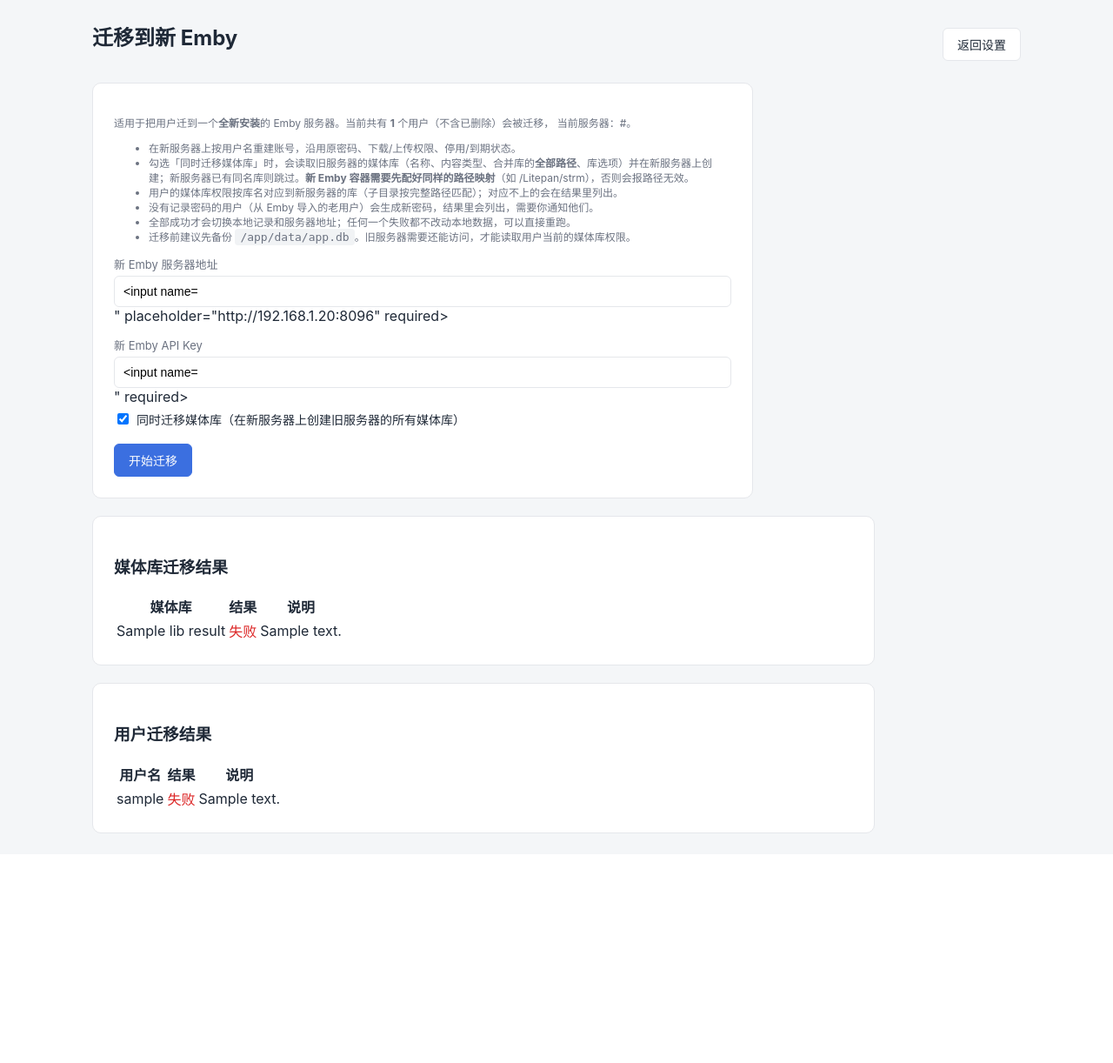
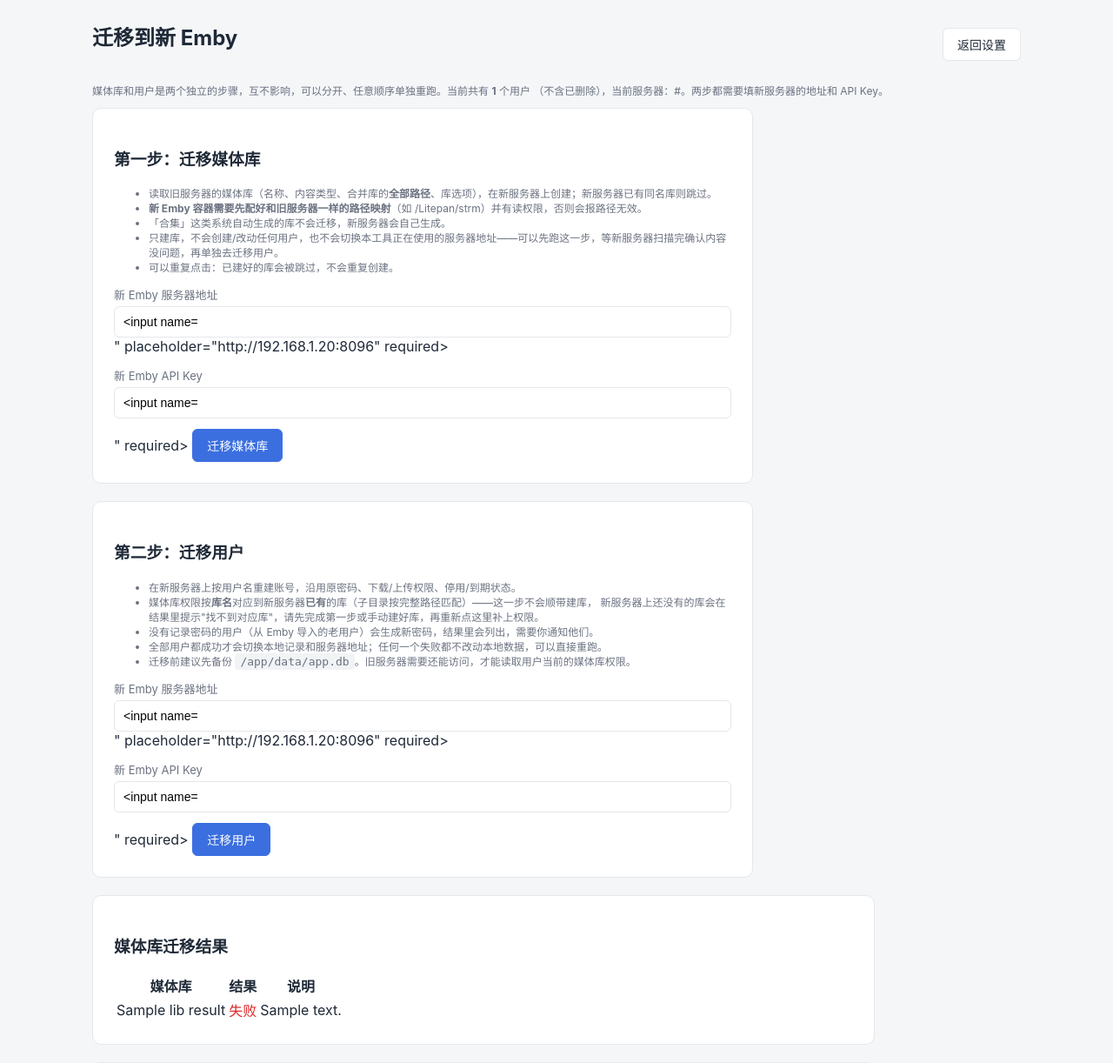
Before and after one commit to guanlu21/emby-manager, a FastAPI app: template app/templates/migrate.html in a window 1280 px wide. Shown: the part 54-1276 px from the top of the page at 87% size. Before the commit the page ends 1012 px from the top, so only its background shows below. Run offline with FastAPI, Linux system fonts and the light colour scheme; the template is opened without the code that fills it: most values are stand-ins (such as "Sample title", 1, 10 or a date in 2020); form fields are guessed from the names that the template uses; parts of the project's set-up code (start-up, migrations or seed data) failed here and were passed over.

Commit message:
Add files via upload

```diff
--- a/app/main.py
+++ b/app/main.py
@@ -1156,29 +1156,96 @@ def migrate_page(request: Request):
     users = db.list_users()
     return render(request, "migrate.html", user_count=len(users),
                   current_url=db.get_setting("emby_url") or "", results=None,
-                  error="", form={})
+                  lib_results=None, error="", form={})
 
 
-@app.post("/migrate/run", response_class=HTMLResponse)
-def migrate_run(request: Request, new_url: str = Form(...), new_api_key: str = Form(...),
-                migrate_libs: str = Form(None)):
+@app.post("/migrate/libraries", response_class=HTMLResponse)
+def migrate_libraries_run(request: Request, new_url: str = Form(...), new_api_key: str = Form(...)):
     """
-    把本地管理的所有用户迁移到一个全新安装的 Emby 服务器：
-    在新服务器上重建账号（带原密码、下载/上传权限、停用状态），按库名映射媒体库，
-    全部成功后才把本地记录的 Emby 用户 ID 换成新服务器的，并切换设置里的服务器地址。
-    任何一个用户失败则不改动本地数据（可修复问题后直接重跑，已在新服务器上建好的
-    同名账号会被复用，不会重复创建）。
+    只迁移媒体库结构（名称/内容类型/全部路径/库选项），跟用户迁移完全分开、
+    互不影响：不碰本地用户数据，也不会切换设置里的服务器地址——方便先把库
+    建好、等新服务器扫描完成、确认内容都在之后，再单独去迁移用户。
     """
     guard = _guard(request)
     if guard:
         return guard
     users = db.list_users()
-    form = {"new_url": new_url, "new_api_key": new_api_key, "migrate_libs": bool(migrate_libs)}
+    form = {"new_url": new_url, "new_api_key": new_api_key}
 
-    def fail_page(msg, results=None, lib_results=None):
+    def fail_page(msg, lib_results=None):
+        return render(request, "migrate.html", user_count=len(users),
+                      current_url=db.get_setting("emby_url") or "", results=None,
+                      lib_results=lib_results, error=msg, form=form)
+
+    new_url = new_url.strip().rstrip("/")
+    try:
+        new_client = EmbyClient(new_url, new_api_key.strip())
+        new_info = new_client.test_connection()
+    except EmbyError as e:
+        return fail_page(f"连接新服务器失败: {e}")
+
+    old_client = _get_client_or_none()
+    if not old_client:
+        return fail_page("旧服务器未配置/不可用，无法读取媒体库定义。")
+    try:
+        old_vfs = old_client.list_virtual_folders()
+        new_vf_names = {f.get("Name") for f in new_client.list_virtual_folders()}
+    except EmbyError as e:
+        return fail_page(f"读取媒体库定义失败: {e}")
+
+    lib_results = []
+    for vf in old_vfs:
+        name = vf.get("Name")
+        ctype = vf.get("CollectionType")
+        locs = vf.get("Locations") or []
+        lr = {"name": name, "ok": True, "note": ""}
+        if ctype in ("boxsets", "playlists") or not locs:
+            lr["note"] = "系统自动生成的库/无路径，已跳过"
+        elif name in new_vf_names:
+            lr["note"] = "新服务器已有同名库，已跳过"
+        else:
+            try:
+                new_client.create_virtual_folder(name, ctype, locs, vf.get("LibraryOptions") or {})
+                lr["note"] = f"已创建（{len(locs)} 个路径）"
+            except EmbyError as e:
+                lr["ok"] = False
+                lr["note"] = f"失败: {e}"
+        lib_results.append(lr)
+
+    ok_all = all(lr["ok"] for lr in lib_results)
+    note = ""
+    if ok_all and any(lr["note"].startswith("已创建") for lr in lib_results):
+        try:
+            new_client.refresh_library()
+            note = "已通知新服务器开始扫描媒体库，扫描完成前库里可能暂时没有内容。"
+        except EmbyError:
+            note = "请到新 Emby 后台手动触发一次媒体库扫描。"
+    return render(request, "migrate.html", user_count=len(users),
+                  current_url=db.get_setting("emby_url") or "", results=None,
+                  lib_results=lib_results, form=form, lib_done=ok_all,
+                  error="" if ok_all else "有媒体库创建失败，请根据提示（多为路径映射/读权限问题）处理后重新点击「迁移媒体库」，已建好的库会被跳过。",
+                  old_warning=note, new_server=f"{new_info.get('ServerName', 'Emby')} v{new_info.get('Version', '')}")
+
+
+@app.post("/migrate/users", response_class=HTMLResponse)
+def migrate_users_run(request: Request, new_url: str = Form(...), new_api_key: str = Form(...)):
+    """
+    只迁移用户：在新服务器按用户名重建账号（带原密码、下载/上传权限、停用状态），
+    按库名把媒体库权限对应到新服务器**已有**的库上——迁移媒体库是独立的一步，
+    这里不会顺带创建库；如果新服务器上还没有对应的库，会在结果里提示"找不到对应库"，
+    之后单独跑一次「迁移媒体库」、或手动建好库后，重新点一次这里即可补上权限。
+    全部用户都成功后，才把本地记录切到新服务器；任何一个失败都不改动本地数据。
+    """
+    guard = _guard(request)
+    if guard:
+        return guard
+    users = db.list_users()
+    form = {"new_url": new_url, "new_api_key": new_api_key}
+
+    def fail_page(msg, results=None):
         return render(request, "migrate.html", user_count=len(users),
                       current_url=db.get_setting("emby_url") or "", results=results,
-                      lib_results=lib_results, error=msg, form=form)
+                      lib_results=None, error=msg, form=form)
 
     new_url = new_url.strip().rstrip("/")
     if new_url == (db.get_setting("emby_url") or "").rstrip("/"):
@@ -1186,49 +1253,12 @@ def migrate_run(request: Request, new_url: str = Form(...), new_api_key: str = F
     try:
         new_client = EmbyClient(new_url, new_api_key.strip())
         new_info = new_client.test_connection()
+        new_libs = new_client.list_libraries()
+        new_by_name = {(eu.get("Name") or "").lower(): eu.get("Id") for eu in new_client.list_emby_users()}
     except EmbyError as e:
         return fail_page(f"连接新服务器失败: {e}")
 
     old_client = _get_client_or_none()
-
-    # 0) 先把旧服务器的媒体库（名称/类型/全部路径/库选项）在新服务器上建出来；
-    #    新服务器已有同名库则跳过。库建失败就中止，不动用户和本地数据。
-    lib_results = []
-    if migrate_libs:
-        if not old_client:
-            return fail_page("迁移媒体库需要读取旧服务器，但旧服务器未配置/不可用。可取消勾选「同时迁移媒体库」后重试。")
-        try:
-            old_vfs = old_client.list_virtual_folders()
-            new_vf_names = {f.get("Name") for f in new_client.list_virtual_folders()}
-        except EmbyError as e:
-            return fail_page(f"读取媒体库定义失败: {e}")
-        for vf in old_vfs:
-            name = vf.get("Name")
-            ctype = vf.get("CollectionType")
-            locs = vf.get("Locations") or []
-            lr = {"name": name, "ok": True, "note": ""}
-            if ctype in ("boxsets", "playlists") or not locs:
-                lr["note"] = "系统自动生成的库/无路径，已跳过"
-            elif name in new_vf_names:
-                lr["note"] = "新服务器已有同名库，已跳过"
-            else:
-                try:
-                    new_client.create_virtual_folder(name, ctype, locs, vf.get("LibraryOptions") or {})
-                    lr["note"] = f"已创建（{len(locs)} 个路径）"
-                except EmbyError as e:
-                    lr["ok"] = False
-                    lr["note"] = f"失败: {e}"
-            lib_results.append(lr)
-        if any(not lr["ok"] for lr in lib_results):
-            return fail_page("有媒体库创建失败，用户和本地数据均未改动。请根据提示（多为路径映射/读权限问题）处理后重试，已建好的库会被跳过。",
-                             lib_results=lib_results)
-
-    try:
-        new_libs = new_client.list_libraries()
-        new_by_name = {(eu.get("Name") or "").lower(): eu.get("Id") for eu in new_client.list_emby_users()}
-    except EmbyError as e:
-        return fail_page(f"读取新服务器信息失败: {e}", lib_results=lib_results)
-
     old_libs, old_warning = [], ""
     if old_client:
         try:
@@ -1315,8 +1345,8 @@ def migrate_run(request: Request, new_url: str = Form(...), new_api_key: str = F
     if failed:
         return fail_page(
             f"{len(failed)} 个用户迁移失败，本地数据和服务器设置均未改动。"
-            "处理问题后可以直接重新点击迁移（已在新服务器建好的账号会被复用）。",
-            results=results, lib_results=lib_results)
+            "处理问题后可以直接重新点击「迁移用户」（已在新服务器建好的账号会被复用）。",
+            results=results)
 
     # 全部成功：提交本地数据 + 切换服务器
     for r in results:
@@ -1328,16 +1358,8 @@ def migrate_run(request: Request, new_url: str = Form(...), new_api_key: str = F
     db.set_setting("emby_api_key", new_api_key.strip())
     db.set_setting("library_order", json.dumps(new_order))
     db.add_log("-", "migrate", f"迁移 {len(results)} 个用户到 {new_url}")
-    scan_note = ""
-    if migrate_libs and any(lr["note"].startswith("已创建") for lr in lib_results):
-        try:
-            new_client.refresh_library()
-            scan_note = "已通知新服务器开始扫描媒体库，扫描完成前库里可能暂时没有内容。"
-        except EmbyError:
-            scan_note = "请到新 Emby 后台手动触发一次媒体库扫描。"
-    old_warning = (old_warning + " " + scan_note).strip()
     return render(request, "migrate.html", user_count=len(users), current_url=new_url,
-                  results=results, lib_results=lib_results, error="", form={}, done=True, old_warning=old_warning,
+                  results=results, lib_results=None, error="", form={}, done=True, old_warning=old_warning,
                   new_server=f"{new_info.get('ServerName', 'Emby')} v{new_info.get('Version', '')}")
 
 
--- a/app/templates/migrate.html
+++ b/app/templates/migrate.html
@@ -7,37 +7,60 @@
 </div>
 
 {% if error %}<div class="alert error">{{ error }}</div>{% endif %}
+{% if lib_done %}
+<div class="alert ok">
+  媒体库迁移完成（新服务器：{{ new_server }}）。{% if old_warning %}{{ old_warning }}{% endif %}
+  确认新服务器扫描完成、库里内容正常之后，再去下面迁移用户。
+</div>
+{% endif %}
 {% if done %}
 <div class="alert ok">
-  迁移完成：{{ results|length }} 个用户已在新服务器（{{ new_server }}）上建好，本地记录和服务器设置已切换到新 Emby。
+  用户迁移完成：{{ results|length }} 个用户已在新服务器（{{ new_server }}）上建好，本地记录和服务器设置已切换到新 Emby。
   {% if old_warning %}<br>{{ old_warning }}{% endif %}
 </div>
 {% endif %}
 
-{% if not done %}
+<p class="muted small">
+  媒体库和用户是两个独立的步骤，互不影响，可以分开、任意顺序单独重跑。当前共有 <b>{{ user_count }}</b> 个用户
+  （不含已删除），当前服务器：{{ current_url or '未配置' }}。两步都需要填新服务器的地址和 API Key。
+</p>
+
 <div class="card" style="max-width:760px">
-  <p class="muted small">
-    适用于把用户迁到一个<b>全新安装</b>的 Emby 服务器。当前共有 <b>{{ user_count }}</b> 个用户（不含已删除）会被迁移，
-    当前服务器：{{ current_url or '未配置' }}。
-  </p>
+  <h3>第一步：迁移媒体库</h3>
   <ul class="muted small">
-    <li>在新服务器上按用户名重建账号，沿用原密码、下载/上传权限、停用/到期状态。</li>
-    <li>勾选「同时迁移媒体库」时，会读取旧服务器的媒体库（名称、内容类型、合并库的<b>全部路径</b>、库选项）并在新服务器上创建；新服务器已有同名库则跳过。<b>新 Emby 容器需要先配好同样的路径映射</b>（如 /Litepan/strm），否则会报路径无效。</li>
-    <li>用户的媒体库权限按库名对应到新服务器的库（子目录按完整路径匹配）；对应不上的会在结果里列出。</li>
-    <li>没有记录密码的用户（从 Emby 导入的老用户）会生成新密码，结果里会列出，需要你通知他们。</li>
-    <li>全部成功才会切换本地记录和服务器地址；任何一个失败都不改动本地数据，可以直接重跑。</li>
-    <li>迁移前建议先备份 <code>/app/data/app.db</code>。旧服务器需要还能访问，才能读取用户当前的媒体库权限。</li>
+    <li>读取旧服务器的媒体库（名称、内容类型、合并库的<b>全部路径</b>、库选项），在新服务器上创建；新服务器已有同名库则跳过。</li>
+    <li><b>新 Emby 容器需要先配好和旧服务器一样的路径映射</b>（如 /Litepan/strm）并有读权限，否则会报路径无效。</li>
+    <li>「合集」这类系统自动生成的库不会迁移，新服务器会自己生成。</li>
+    <li>只建库，不会创建/改动任何用户，也不会切换本工具正在使用的服务器地址——可以先跑这一步，等新服务器扫描完确认内容没问题，再单独去迁移用户。</li>
+    <li>可以重复点击：已建好的库会被跳过，不会重复创建。</li>
   </ul>
-  <form method="post" action="/migrate/run" onsubmit="return confirm('确认开始迁移？');">
+  <form method="post" action="/migrate/libraries" onsubmit="return confirm('确认开始迁移媒体库？');">
     <label>新 Emby 服务器地址</label>
     <input type="text" name="new_url" value="{{ form.new_url or '' }}" placeholder="http://192.168.1.20:8096" required>
     <label>新 Emby API Key</label>
     <input type="text" name="new_api_key" value="{{ form.new_api_key or '' }}" required>
-    <label class="checkbox"><input type="checkbox" name="migrate_libs" value="1" {% if form.migrate_libs is not defined or form.migrate_libs %}checked{% endif %}> 同时迁移媒体库（在新服务器上创建旧服务器的所有媒体库）</label>
-    <button type="submit" class="btn primary" style="margin-top:12px">开始迁移</button>
+    <button type="submit" class="btn primary" style="margin-top:12px">迁移媒体库</button>
   </form>
 </div>
-{% endif %}
+
+<div class="card" style="max-width:760px">
+  <h3>第二步：迁移用户</h3>
+  <ul class="muted small">
+    <li>在新服务器上按用户名重建账号，沿用原密码、下载/上传权限、停用/到期状态。</li>
+    <li>媒体库权限按<b>库名</b>对应到新服务器<b>已有</b>的库（子目录按完整路径匹配）——这一步不会顺带建库，
+      新服务器上还没有的库会在结果里提示"找不到对应库"，请先完成第一步或手动建好库，再重新点这里补上权限。</li>
+    <li>没有记录密码的用户（从 Emby 导入的老用户）会生成新密码，结果里会列出，需要你通知他们。</li>
+    <li>全部用户都成功才会切换本地记录和服务器地址；任何一个失败都不改动本地数据，可以直接重跑。</li>
+    <li>迁移前建议先备份 <code>/app/data/app.db</code>。旧服务器需要还能访问，才能读取用户当前的媒体库权限。</li>
+  </ul>
+  <form method="post" action="/migrate/users" onsubmit="return confirm('确认开始迁移用户？');">
+    <label>新 Emby 服务器地址</label>
+    <input type="text" name="new_url" value="{{ form.new_url or '' }}" placeholder="http://192.168.1.20:8096" required>
+    <label>新 Emby API Key</label>
+    <input type="text" name="new_api_key" value="{{ form.new_api_key or '' }}" required>
+    <button type="submit" class="btn primary" style="margin-top:12px">迁移用户</button>
+  </form>
+</div>
 
 {% if lib_results %}
 <div class="card" style="max-width:900px">
```
Also changed, not shown: README.md.
